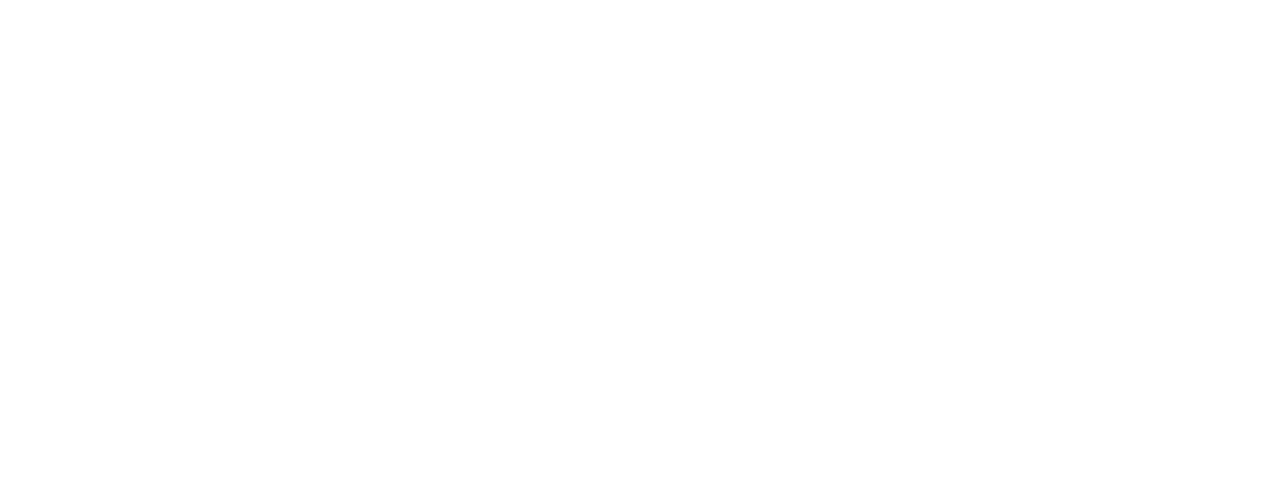
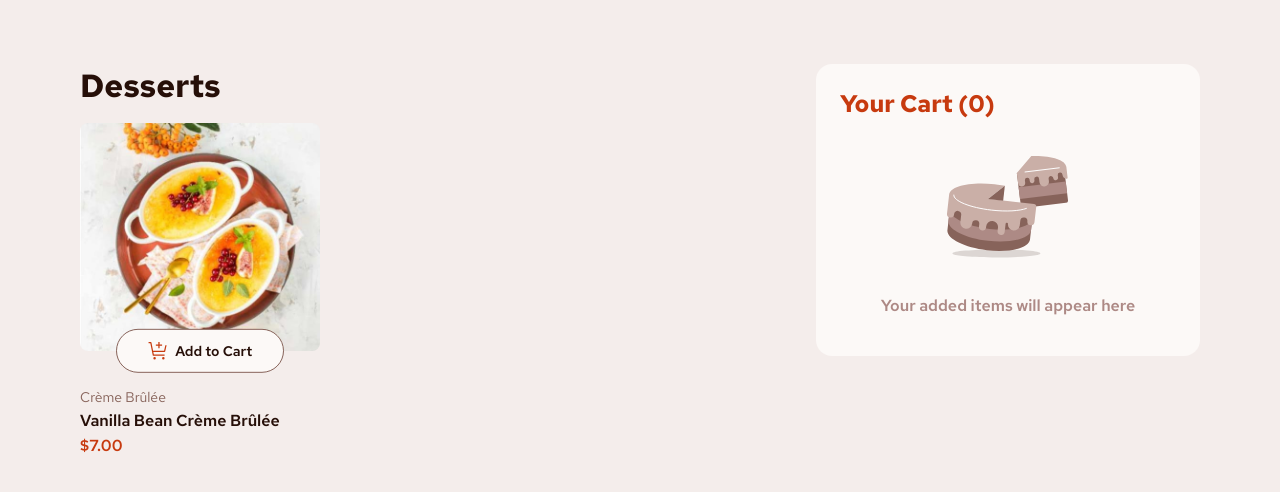
Before and after one commit to vdesimone/product-list-with-cart, a React (Vite) app: page / in a window 1280 px wide. Shown: the top 492 px of the page. Built offline with nearby package versions, Linux system fonts and the light colour scheme.

Commit message:
Create, style, and structure the basic layout of `Menu` and `Cart` components

```diff
--- a/src/App.jsx
+++ b/src/App.jsx
@@ -1,11 +1,14 @@
+import Menu from "./components/Menu";
+import Cart from "./components/Cart";
 
 function App() {
 
   return (
-    <>
-
-    </>
-  )
+    <div className="app-container">
+      <Menu />
+      <Cart />
+    </div>
+  );
 }
 
-export default App
+export default App;
--- /dev/null
+++ b/src/components/Cart.jsx
@@ -0,0 +1,16 @@
+import emptyCartImage from "../assets/images/illustration-empty-cart.svg";
+
+function Cart() {
+
+  return (
+    <div className="cart-container">
+      <h2>Your Cart (0)</h2>
+      <div className="cart-contents">
+        <img className="empty-cart-img" src={emptyCartImage} alt="Empty Cart Illustration" />
+        <p className="empty-cart-text">Your added items will appear here</p>
+      </div>
+    </div>
+  );
+}
+
+export default Cart;
--- /dev/null
+++ b/src/components/Menu.jsx
@@ -0,0 +1,28 @@
+import data from "../data.json";
+import iconAddToCart from "../assets/images/icon-add-to-cart.svg";
+import cremeBruleeImage from "../assets/images/image-creme-brulee-desktop.jpg";
+
+function Menu() {
+
+  return (
+    <div className="menu-container">
+      <h1>Desserts</h1>
+      <dl className="menu-items">
+        <dt className="item">
+          <img className="menu-img" src={cremeBruleeImage} alt="Creme Brulee Image" />
+          <button>
+            <img src={iconAddToCart} alt="Add to Cart Icon" />
+            Add to Cart
+          </button>
+          <div className="item-desc">
+            <dd className="category">Crème Brûlée</dd>
+            <dd className="name">Vanilla Bean Crème Brûlée</dd>
+            <dd className="price">$7.00</dd>
+          </div>
+        </dt>
+      </dl>
+    </div>
+  );
+}
+
+export default Menu;
--- a/src/index.css
+++ b/src/index.css
@@ -0,0 +1,131 @@
+@import url('https://fonts.googleapis.com/css2?family=Red+Hat+Text:wght@400;600;700&display=swap');
+
+:root {
+  --red: hsl(14, 86%, 42%);
+  --green: hsl(159, 69%, 38%);
+  --rose50: hsl(20, 50%, 98%);
+  --rose100: hsl(13, 31%, 94%);
+  --rose300: hsl(14, 25%, 72%);
+  --rose400: hsl(7, 20%, 60%);
+  --rose500: hsl(12, 20%, 44%);
+  --rose900: hsl(14, 65%, 9%);
+
+  --font-regular: 400;
+  --font-semibold: 600;
+  --font-bold: 700;
+}
+
+* {
+  margin: 0;
+  padding: 0;
+  box-sizing: border-box;
+  font-family: "Red Hat Text", serif;
+}
+
+html {
+  font-size: 16px;
+  overflow: hidden;
+}
+
+body {
+  background-color: var(--rose100);
+
+}
+
+#root {
+  height: 100vh;
+  width: 100vw;
+  display: flex;
+  align-items: center;
+  justify-content: center;
+  color: var(--rose900);
+}
+
+.app-container {
+  height: 100vh;
+  width: 100vw;
+  max-width: 1284px;
+  padding: 4rem 5rem;
+  display: flex;
+}
+
+.menu-container {
+  width: 100%;
+  max-width: 56.25rem;
+}
+.menu-container h1 {
+  margin-bottom: 1rem;
+}
+.menu-items {
+  display: grid;
+  max-width: 12.5rem;
+}
+.menu-items .item {
+  position: relative;
+}
+.menu-items .item .menu-img {
+  max-width: 15rem;
+  aspect-ratio: 1 / 0.95;
+  border-radius: 0.5rem;
+  margin-bottom: 2rem;
+}
+.menu-items .item button {
+  display: flex;
+  justify-content: center;
+  align-items: center;
+  width: 70%;
+  padding: 0.7rem;
+  position: absolute;
+  top: 14.25rem;
+  left: 50%;
+  transform: translate(-50%, -50%);
+  border-radius: 2rem;
+  border: 1px solid var(--rose500);
+  background-color: var(--rose50);
+  font-size: 0.875rem;
+  font-weight: var(--font-semibold);
+  color: var(--rose900);
+  gap: 0.4rem;
+}
+.menu-items .item .item-desc {
+  display: flex;
+  flex-direction: column;
+  gap: 0.25rem;
+}
+.menu-items .item .item-desc .category {
+  font-size: 0.875rem;
+  color: var(--rose500);
+}
+.menu-items .item .item-desc .name {
+  font-size: 1rem;
+  font-weight: var(--font-semibold);
+}
+.menu-items .item .item-desc .price {
+  font-weight: var(--font-semibold);
+  color: var(--red);
+}
+
+.cart-container {
+  background-color: var(--rose50);
+  padding: 1.5rem 1.5rem 2.5rem 1.5rem;
+  border-radius: 1rem;
+  min-width: 24rem;
+  height: fit-content;
+}
+.cart-container h2 {
+  margin-bottom: 1.5rem;
+  color: var(--red);
+  font-weight: var(--font-bold);
+}
+.cart-contents {
+  display: flex;
+  flex-direction: column;
+  align-items: center;
+}
+.empty-cart-img {
+  margin-bottom: 1.5rem;
+}
+.empty-cart-text {
+  color: var(--rose400);
+  font-weight: var(--font-semibold);
+}
```
